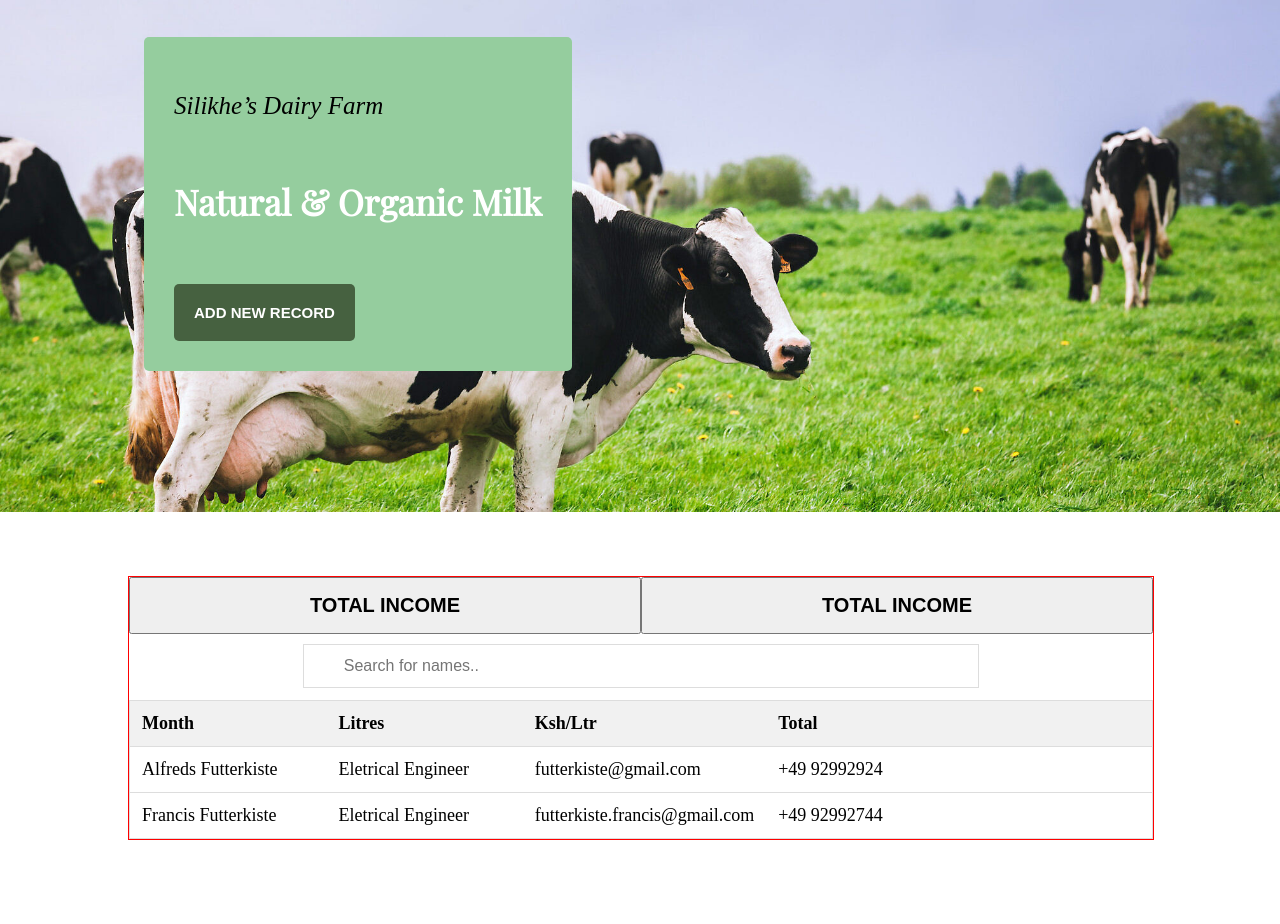
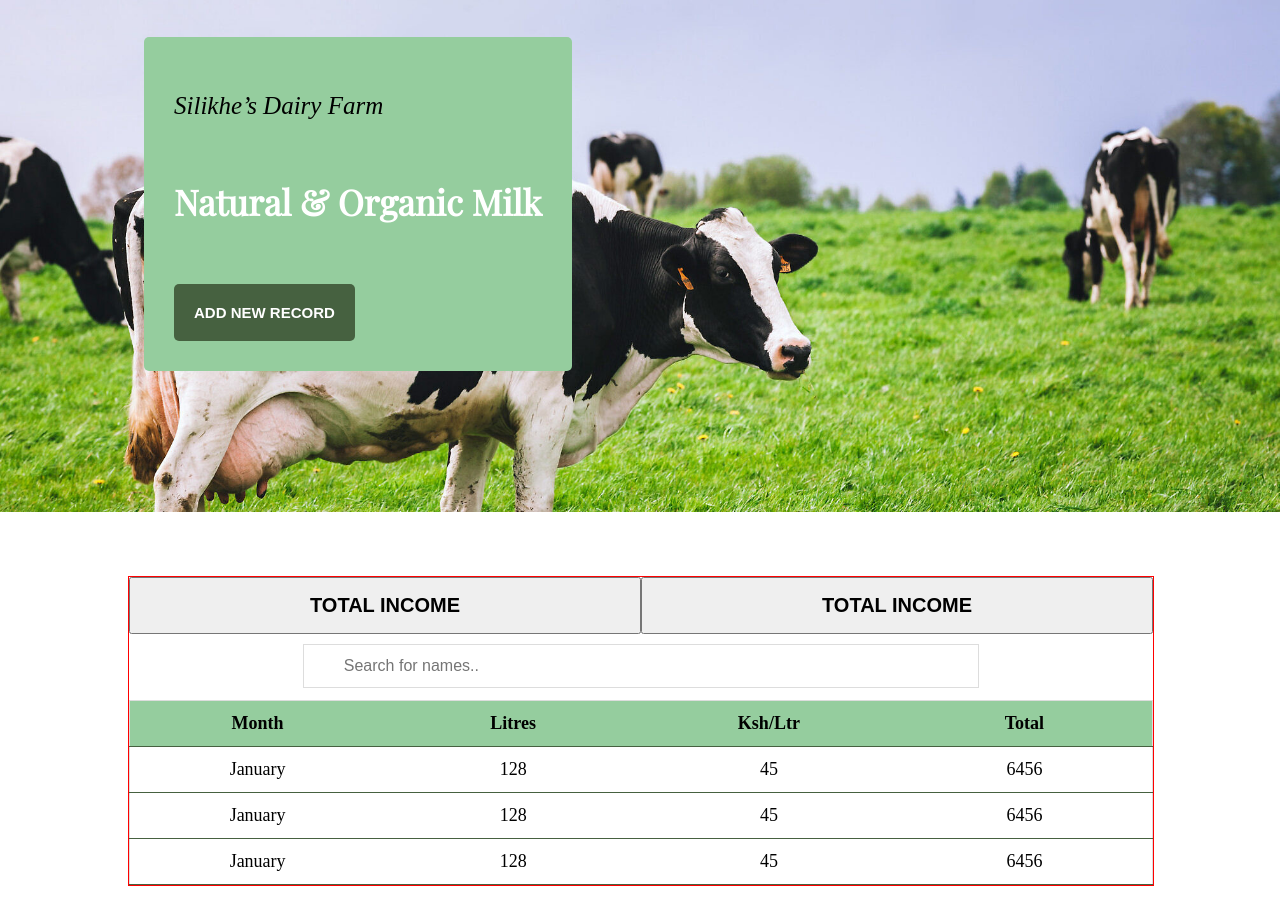
Before and after one commit to Silikhe1/Dairy_Business, a plain HTML site: page index.html in a window 1280 px wide. Shown: the part 88-1012 px from the top of the page. Drawn offline with nearby package versions, Linux system fonts and the light colour scheme.

Commit message:
Styling Tables

```diff
--- a/index.html
+++ b/index.html
@@ -42,27 +42,31 @@
           <input type="text" id="myInput" onkeyup="filterFunction()" placeholder="Search for names..">
           <table id="myTable">
              <tr class="header">
-                <th style="width:20%;">Month</th>
-                <th style="width:20%;">Litres</th>
-                <th style="width:20%;">Ksh/Ltr</th>
-                <th style="width:40%;">Total</th>
-
-  </tr>
-  <tr>
-    <td>Alfreds Futterkiste</td>
-    <td>Eletrical Engineer</td>
-    <td>futterkiste@gmail.com</td>
-    <td>+49 92992924</td>
-
-  </tr>
-        <td>Francis Futterkiste</td>
-    <td>Eletrical Engineer</td>
-    <td>futterkiste.francis@gmail.com</td>
-    <td>+49 92992744</td>
-    <!-- <td>Germany</td> -->
-    <!-- <td>Berlin</td> -->
-</table>
-</div>
+                <th style="width:25%;">Month</th>
+                <th style="width:25%;">Litres</th>
+                <th style="width:25%;">Ksh/Ltr</th>
+                <th style="width:25%;">Total</th>
+             </tr>
+             <tr>
+                <td>January</td>
+                <td>128</td>
+                <td>45</td>
+                <td>6456</td>
+             </tr>
+             <tr>
+                <td>January</td>
+                <td>128</td>
+                <td>45</td>
+                <td>6456</td>
+             </tr>
+             <tr>
+                <td>January</td>
+                <td>128</td>
+                <td>45</td>
+                <td>6456</td>
+             </tr>
+          </table>
+     </div>
     </main>
     <script src="main.js"></script>
 </body>
--- a/style.css
+++ b/style.css
@@ -102,23 +102,23 @@ nav{
   #myTable {
     border-collapse: collapse; /* Collapse borders */
     width: 100%; /* Full-width */
-    border: 1px solid #ddd; /* Add a grey border */
+    border: 1px solid #ddd;
     font-size: 18px; /* Increase font-size */
+    text-align: center;
   }
 
   #myTable th, #myTable td {
-    text-align: left; /* Left-align text */
-    padding: 12px; /* Add padding */
+    text-align: center;
+    padding: 12px;
   }
 
   #myTable tr {
-    /* Add a bottom border to all table rows */
-    border-bottom: 1px solid #ddd;
+
+    border-bottom: 1px solid #466140;
   }
 
   #myTable tr.header, #myTable tr:hover {
-    /* Add a grey background color to the table header and on hover */
-    background-color: #f1f1f1;
+    background-color: #95cd9e;
   }
 
   .tables{
```
